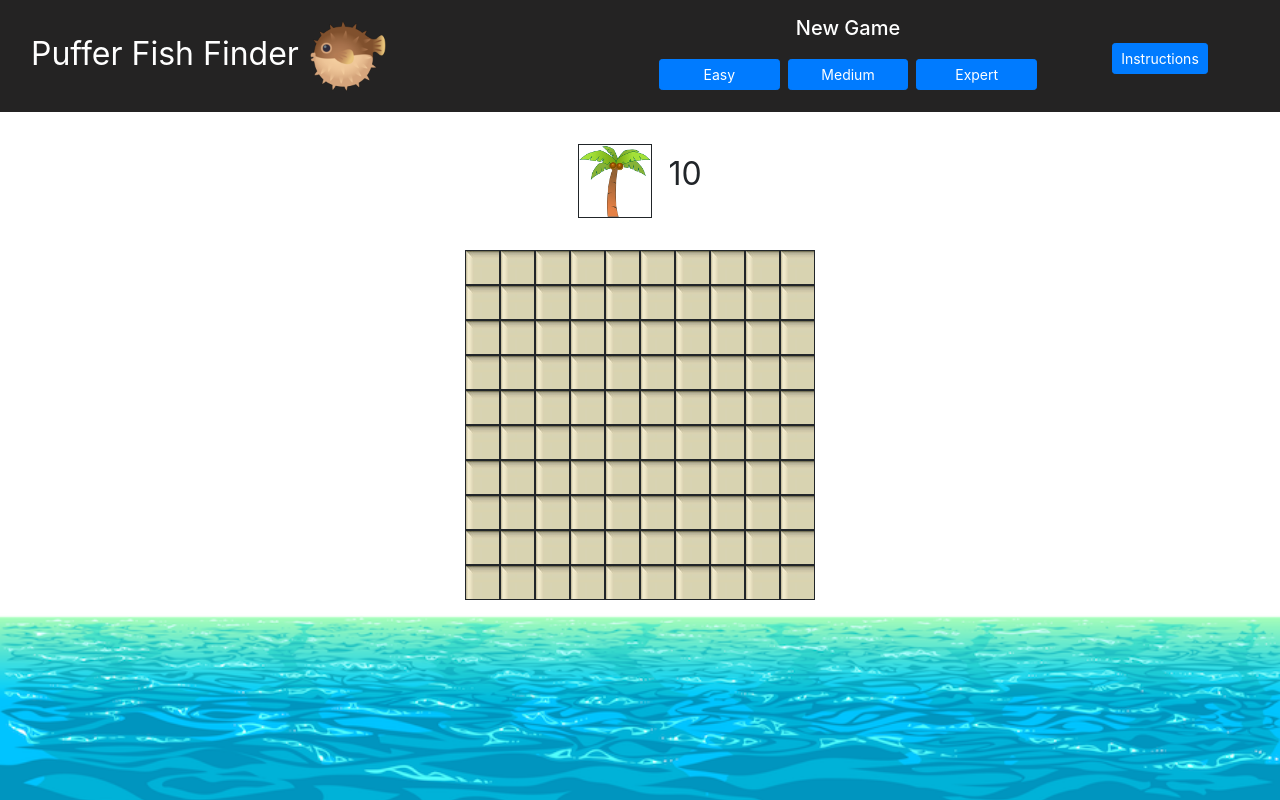
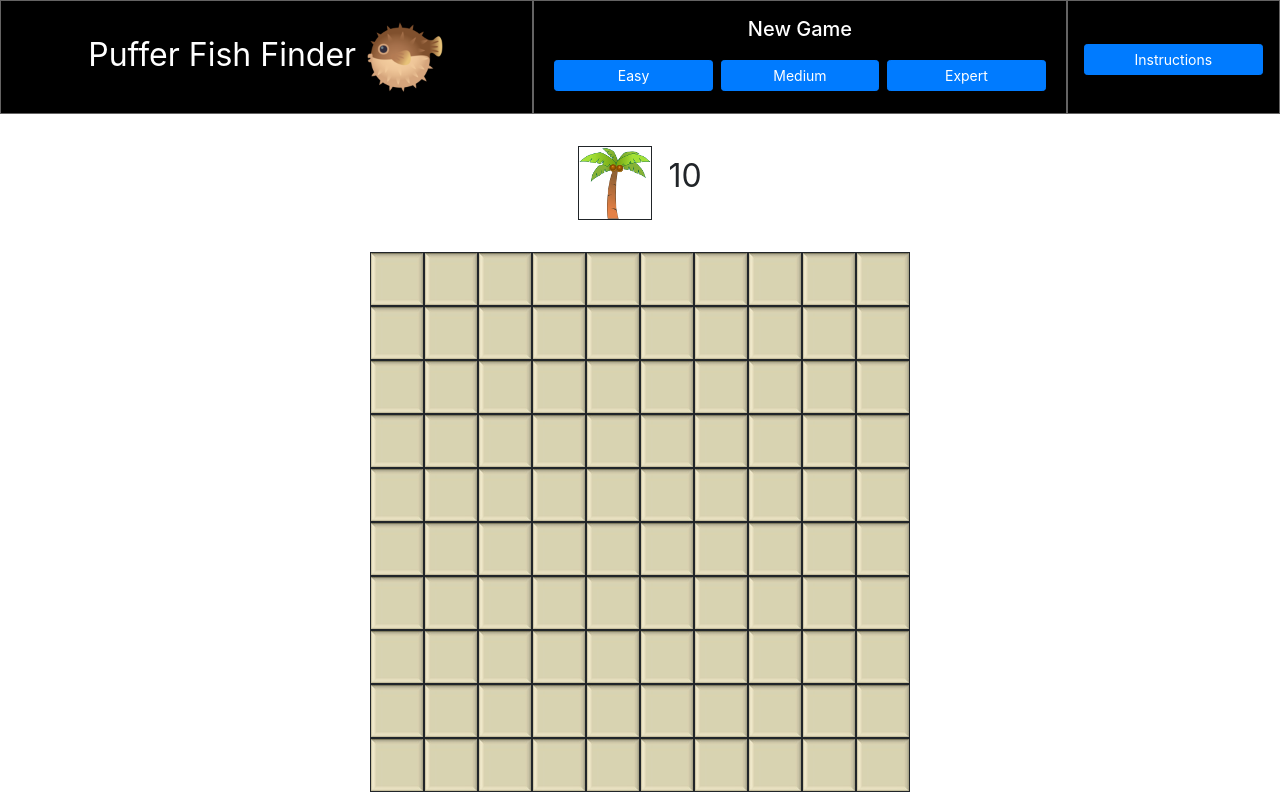
Before and after one commit to nicolemunoz99/puffer-fish-finder, a React (Create React App) app: page / in a window 1280 px wide. Shown: the top 800 px of the page. Built offline with nearby package versions, Linux system fonts and the light colour scheme.

Commit message:
conditional board size

```diff
--- a/src/App.js
+++ b/src/App.js
@@ -1,12 +1,15 @@
 import React, { useState, useEffect } from 'react';
 import './App.css';
 import makeBoard from './board-funcs/makeBoard.js';
+import gameOptions from './board-funcs/gameOptions.js'
 import Instructions from './Instructions.jsx';
 import NewGame from './NewGame.jsx';
 import { Box } from './Box.jsx';
 
+
 const App = (props) => {
   const [board, updateBoard] = useState(null);
+  const [gameType, updateGameType] = useState('Easy')
   const [revealedBoxes, updateRevealedBoxes] = useState([]);
   const [markedBoxes, updateMarkedBoxes] = useState([])
   const [mines, updateMines] = useState(null);
@@ -18,10 +21,10 @@ const App = (props) => {
 
 
   useEffect(() => {
-    updateBoard(makeBoard(10));
+    updateBoard(makeBoard(gameOptions['Easy']));
   }, []);
 
-  // add mine coordinates to state when loading a new board
+  // get mine coordinates when loading a new board
   useEffect(() => {
     if (board) {
       let tempMines = [];
@@ -55,12 +58,12 @@ const App = (props) => {
   }, [markedBoxes])
 
 
-
   const newGame = (e) => {
     if (won) updateWon(false)
     updateDead(false);
-    let newGameType = e.target.id ? e.target.id : '10';
-    updateBoard(makeBoard(newGameType));
+    let newGameType = e.target.id ? e.target.id : gameType;
+    updateGameType(newGameType)
+    updateBoard(makeBoard(gameOptions[newGameType]));
     updateRevealedBoxes([]);
     updateMarkedBoxes([]);
   }
@@ -87,31 +90,40 @@ const App = (props) => {
 
   return (
     <div onMouseMove={handleMouseMove} onClick={dropMarker} className="App">
+    {/* active palm tree marker; follows cursor */}
       {isMarker ?
-        <img alt="palm tree" className='marker' src="/images/palmTree.png" style={{ top: markerPosition.top, left: markerPosition.left }}></img>
+        <img alt="palm tree" className='marker' src="/images/palmTree.png"
+            style={{ top: markerPosition.top, left: markerPosition.left }}>
+        </img>
         : null
       }
-      {/* header */}
+    {/* Nav */}
       <div className="container-fluid">
-        <div className="row title-container">
-          <div className="col-6 title">
+        <div className="row title-container ">
+          <div className="nav-item col-md-5 title">
             Puffer Fish Finder <img alt="happy puffer" src="/images/happyPuffer.png"></img>
           </div>
-          <div className="nav-item col-4">
+          <div className="nav-item col-md-5">
+          <div className="vertical-center">
             <NewGame newGame={newGame}/>
+            </div>
           </div>
-          <div className="nav-item col-2">
-            <button onClick={clickInstructions} className="btn btn-primary btn-sm">Instructions</button>
+          <div className="nav-item col-md-2 col-sm-12 ">
+            <div className="vertical-center">
+              <button onClick={clickInstructions} className="full-width btn btn-primary btn-sm">
+                Instructions
+              </button>
+            </div>
           </div>
         </div>
       </div>
 
-
-      {/* above board: marker icon, timer  */}
-      <div className="container">
+    <div className="inner-body">
+    {/* above board: marker icon, timer  */}
+      <div className="container my-auto">
         <div className="row header-items">
 
-          {/* marker icon */}
+        {/* marker icon */}
           <div className='col col-md-12'>
             <div className='col-md-12 marker-container' onClick={handleMarkerClick}>
               <img alt="palmtree" src="/images/palmtree.png"></img>
@@ -120,19 +132,20 @@ const App = (props) => {
           </div>
           <div className="col col-md-2"></div>
         </div>
+        {/* TO DO: timer w/ backend for high-score storage/retrieval */}
 
-        {/* board */}
+    {/* board */}
         <div className="row">
-          <div className='col-lg-4 col-md-2'></div>
-          <div id="board" className='col-md'>
+          <div className='col'></div>
+          <div id="board" className={gameType==="Easy" ? "col-md-6" : (gameType==="Medium" ? "col-md-8" : "col-md-12")}>
             {board ?
               board.map((row, x) => {
                 return (
-                  <div className='row justify-content-md-center no-gutters'>
+                  <div key={x} className='row justify-content-md-center no-gutters'>
                     {
                       row.map((square, y) => {
                         return (
-                          <div className={`col box`}>
+                          <div key={y} className="col box">
                             <Box
                               x={x}
                               y={y}
@@ -155,25 +168,30 @@ const App = (props) => {
               : null
             }
           </div>
-          <div className='col-lg-4 col-md-2'></div>
+          <div className='col'></div>
         </div>
       </div>
 
-      {/* show winner modal */}
+    {/* Modal: winner  */}
       {won ?
         <div onClick={newGame} className="pufferModal">
           <div className="win vertical-horizontal-center">
-            Winner! You Found All the Puffers<img src="/images/happyPuffer.png"></img>
+            Winner! You Found All the Puffers<img alt="happy-puffer" src="/images/happyPuffer.png"></img>
           </div>
         </div>
         : null
       }
-      {/* instructions modal */}
+    {/* Modal: instructions */}
       {showInstructions ?
         <Instructions updateShowInstructions={updateShowInstructions} />
         : null
       }
-      <img className="full-width" alt="ocean" src="/images/water.png"></img>
+    </div>
+
+    {/* footer pic */}
+      <div className="footer-pic full-width">
+        <img className="full-width" alt="ocean" src="/images/water.png"></img>
+      </div>
     </div>
   );
 }
--- a/src/Box.jsx
+++ b/src/Box.jsx
@@ -58,9 +58,8 @@ const Box = (props) => {
       // remove empties that correspond to a marked box
       let newEmpties2 = newEmpties.filter(emptyCoord => {
       let isMarked = false;
-      props.markedBoxes.map(markedCoord => {
+      props.markedBoxes.forEach(markedCoord => {
           if (emptyCoord[0] === markedCoord[0] &&  emptyCoord[1] === markedCoord[1]) {
-            console.log('in here')
             isMarked = true;
           }
         });
--- a/src/NewGame.jsx
+++ b/src/NewGame.jsx
@@ -1,7 +1,7 @@
 import React from 'react';
+import gameOptions from './board-funcs/gameOptions.js'
 
 const NewGame = (props) => {
-
 
   return (
     <div>
@@ -12,8 +12,8 @@ const NewGame = (props) => {
         {
           Object.keys(gameOptions).map(option => {
             return (
-              <div className="col-sm new-game mx-1">
-                <button onClick={props.newGame} id={gameOptions[option]} className='mr-2 btn btn-primary btn-sm'>{option}</button>
+              <div className="col-sm mx-1" key={option}>
+                <button onClick={props.newGame} id={option} className='full-width mr-2 btn btn-primary btn-sm'>{option}</button>
               </div>
             )
           })
@@ -26,11 +26,7 @@ const NewGame = (props) => {
 }
 
 
-const gameOptions = {
-  Easy: 10,
-  Medium: 15,
-  Expert: 25
-};
+
 
 
 export default NewGame;
--- /dev/null
+++ b/src/board-funcs/gameOptions.js
@@ -0,0 +1,7 @@
+const gameOptions = {
+  Easy: 10,
+  Medium: 15,
+  Expert: 25
+};
+
+export default gameOptions
--- a/src/index.css
+++ b/src/index.css
@@ -12,6 +12,22 @@ body {
 code {
   font-family: source-code-pro, Menlo, Monaco, Consolas, 'Courier New',
     monospace;
+}
+
+html {
+  height: 100%;
+}
+
+.inner-body {
+  min-height: 100%;
+}
+.App {
+  min-height: 100%;
+}
+.footer-pic {
+  margin-top: auto;
+  position: relative;
+  bottom: 0;
 }
 
 .box {
@@ -35,7 +51,7 @@ code {
 }
 
 .hidden {
-  /* background-color: rgb(128, 158, 192); */
+  background-size: 100%;
   background-image: url('/images/hiddenBox.jpg');
 }
 
@@ -52,21 +68,16 @@ code {
 
 
 .dead {
-  /* background-color: rgb(190, 30, 190); */
   background-image: url('/images/pufferFish.png');
   background-size: contain;
 }
 
 .title-container {
-  background-color: rgb(36, 35, 35);
+  background-color: rgb(0, 0, 0);
   color: white;
   font-size: 2rem;
-  padding: 1rem;
 }
 
-.title {
-  text-align:left;
-}
 
 .title > img {
   height: 5rem;
@@ -161,14 +172,12 @@ code {
 }
 
 .nav-item {
-  margin-top: auto;
-  margin-bottom: auto;
+  padding: 1rem;
+  border-style: solid;
+  border-width: 1px;
+  border-color: rgb(100, 99, 99);
 }
 
 .full-width {
   width: 100%
 }
-
-.new-game > button {
-  width: 100%;
-}
```
